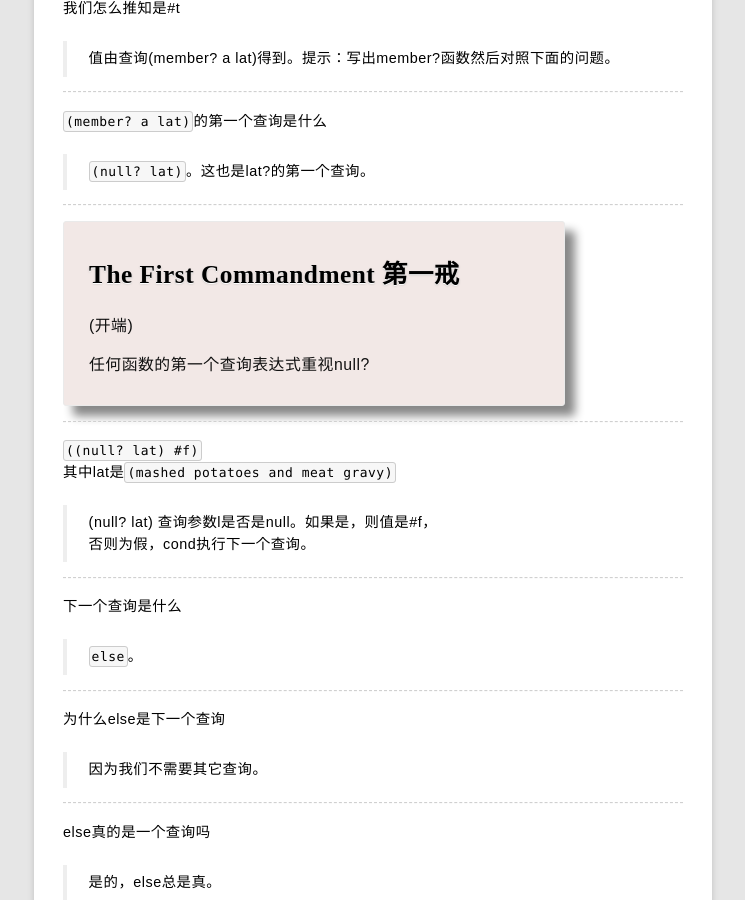
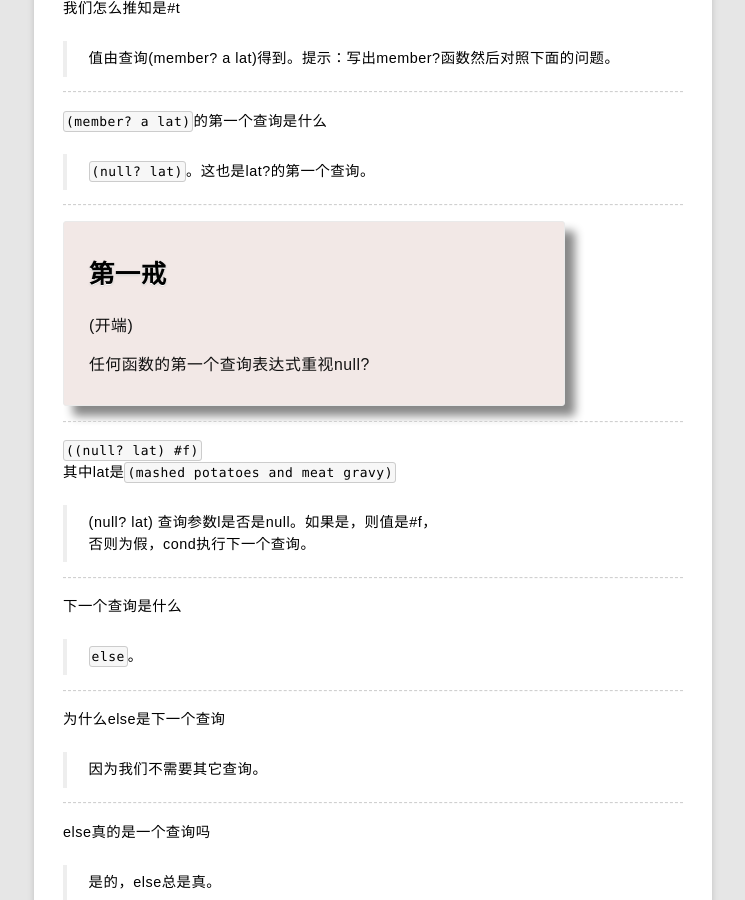
Before and after one commit to rhuichao/uternet.github.io, a Jekyll site: the page built from TLS/02.md, in a window 1280 px wide and 900 px high, scrolled down 7825 px. Shown: the whole window, without its empty margins (267-1012 px from the left). Built offline with Jekyll 4.4.1, drawn with Linux system fonts in a browser that asks for light colours; some web fonts are replaced; Markdown is read by kramdown in place of the engine named in the settings.

Commit message:
new document posted

```diff
--- a/TLS/02.md
+++ b/TLS/02.md
@@ -422,7 +422,7 @@ else
 
 
 <div class="textbox">
-    <h1>The First Commandment 第一戒</h1>
+    <h1>第一戒</h1>
 
     <p>(开端)</p>
     <p>任何函数的第一个查询表达式重视null?</p>
```
